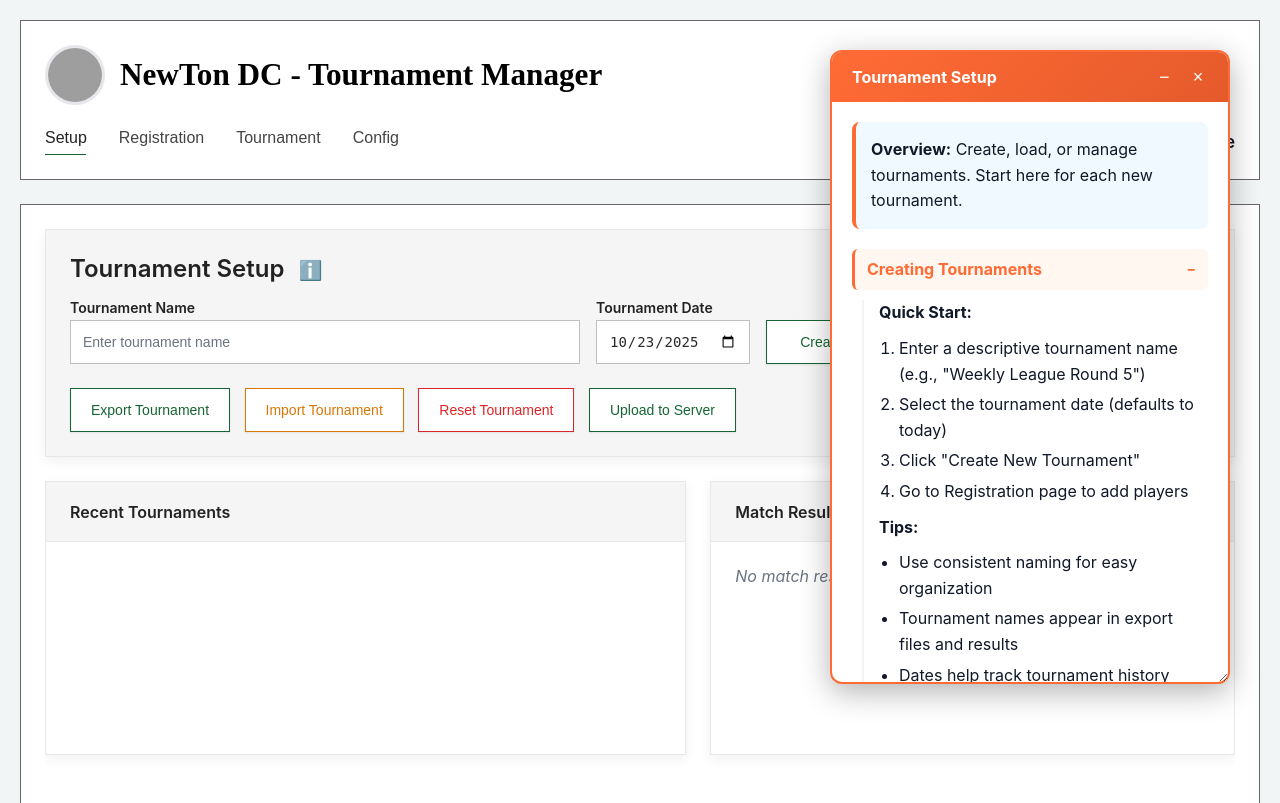
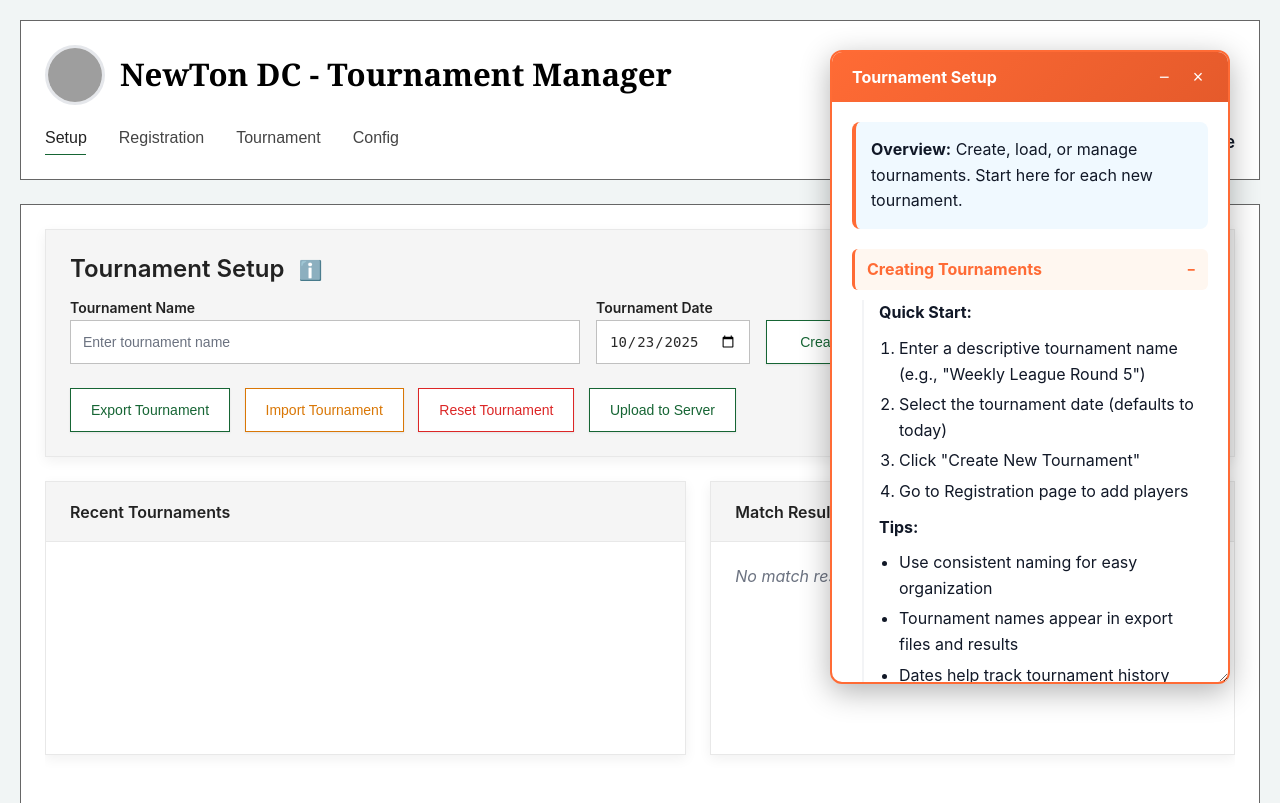
Before and after one commit to skrodahl/NewTon, a PHP site: page /tournament.html in a window 1280 px wide. Shown: the top 803 px of the page. Run offline with PHP 8.4, Linux system fonts and the light colour scheme; data that the repository does not hold is empty; grey boxes are pictures that could not be loaded.

Commit message:
Fix asset paths and replace HTML files with actual font files

```diff
--- a/css/styles.css
+++ b/css/styles.css
@@ -9,7 +9,7 @@
 /* Fonts */
 @font-face {
   font-family: 'Droid Serif';
-  src: url('/fonts/DroidSerif-Regular.ttf') format('truetype');
+  src: url('../fonts/DroidSerif-Regular.ttf') format('truetype');
   font-weight: 400;
   font-style: normal;
   font-display: swap;
@@ -17,7 +17,7 @@
 
 @font-face {
   font-family: 'Droid Serif';
-  src: url('/fonts/DroidSerif-Bold.ttf') format('truetype');
+  src: url('../fonts/DroidSerif-Bold.ttf') format('truetype');
   font-weight: 700;
   font-style: normal;
   font-display: swap;
--- a/js/main.js
+++ b/js/main.js
@@ -238,7 +238,7 @@ function loadClubLogo() {
         img.onerror = function () {
             // Logo not found - keep placeholder
         };
-        img.src = '/' + filename;  // Absolute path from site root
+        img.src = filename;  // Relative path (works for both file:// and web server)
     });
 }
 
```
Also changed, not shown: CHANGELOG.md, fonts/DroidSerif-Bold.ttf, fonts/DroidSerif-Regular.ttf.
